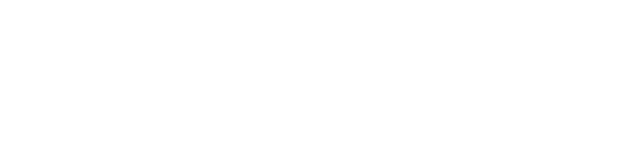
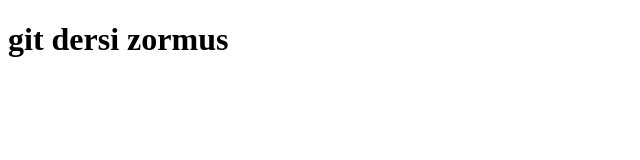
Before and after one commit to hinceoz/first-repo, a plain HTML site: page index.html in a window 1280 px wide. Shown: the whole page, without its empty margins (0-640 px from the left). Drawn offline with Linux system fonts and the light colour scheme.

Commit message:
satır eklendi

```diff
--- a/index.html
+++ b/index.html
@@ -6,6 +6,6 @@
     <title>Document</title>
 </head>
 <body>
-
+    <h1>git dersi zormus</h1>
 </body>
 </html>
```
